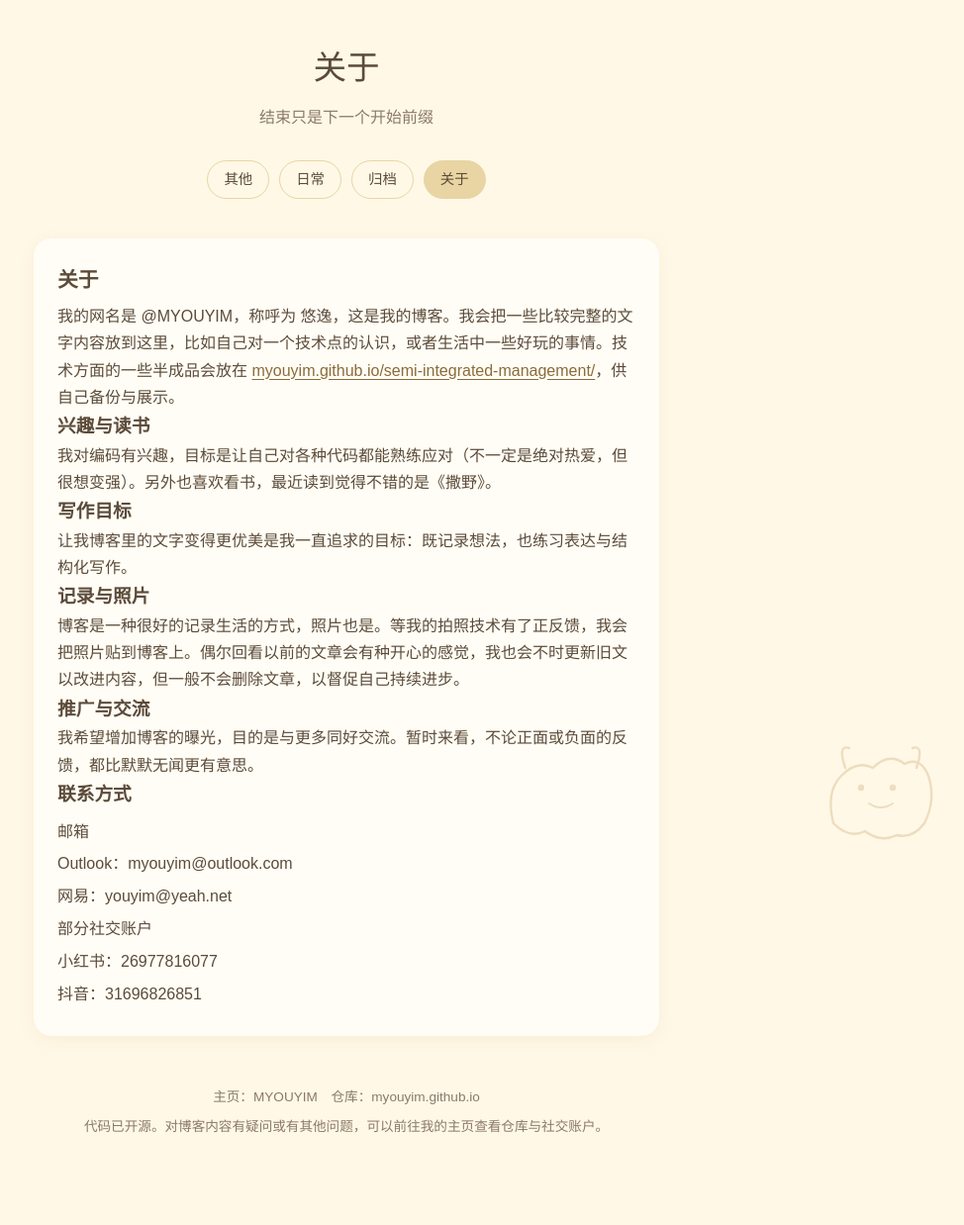
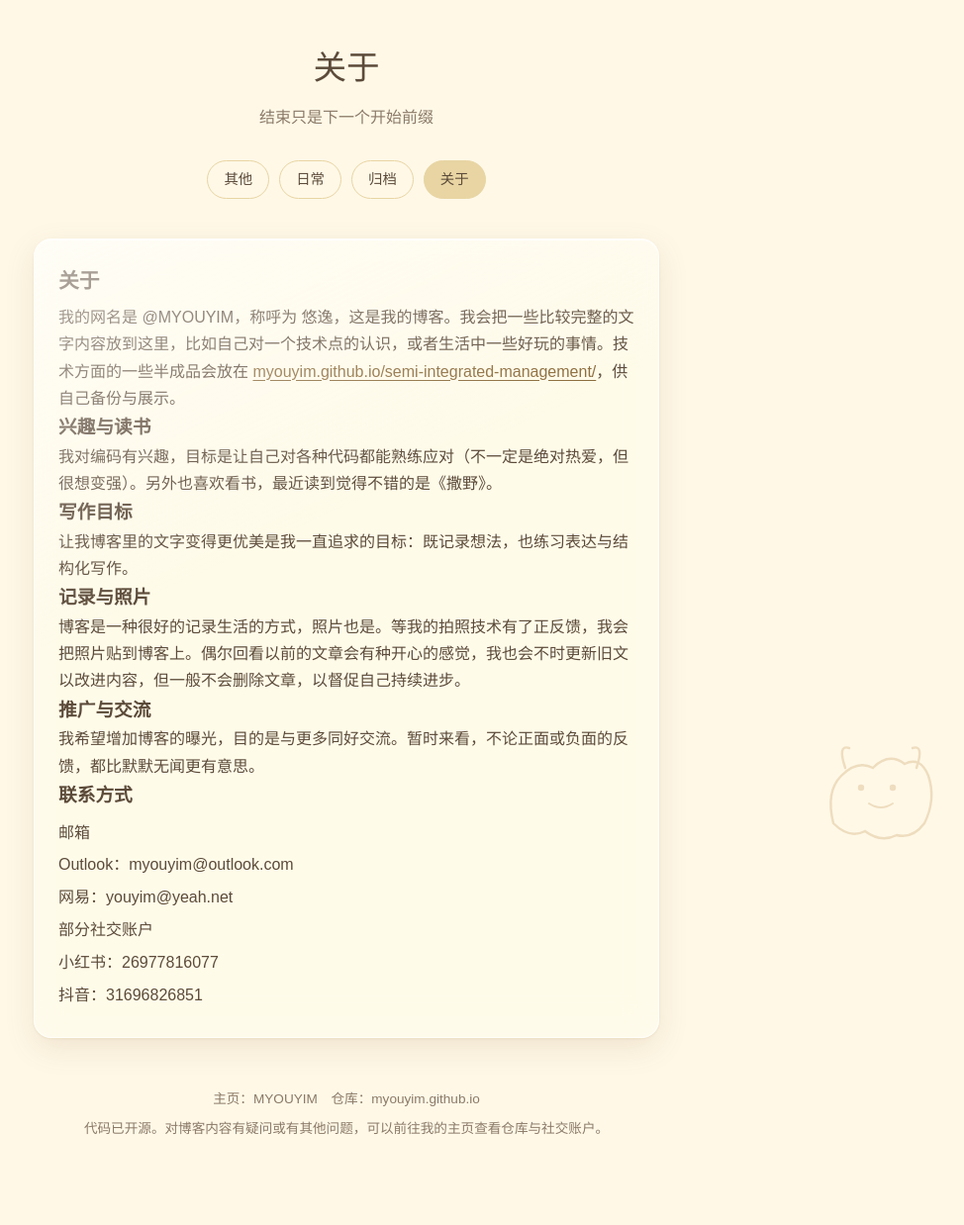
Before and after one commit to MYOUYIM/MYOUYIM.github.io, a Jekyll site: the page cat.html, which Jekyll copies as it is, in a window 1280 px wide. Shown: the whole page at 99% size, without its empty margins (290-1264 px from the left). Built offline with Jekyll 4.4.1, drawn with Linux system fonts in a browser that asks for light colours.

Commit message:
更新 cat.html

```diff
--- a/cat.html
+++ b/cat.html
@@ -5,6 +5,7 @@
   <meta name="viewport" content="width=device-width, initial-scale=1.0">
   <title>关于我的的介绍</title>
   <link rel="stylesheet" href="style.css">
+<link rel="stylesheet" href="glass.css">
 </head>
 <body>
   <div class="container">
```
